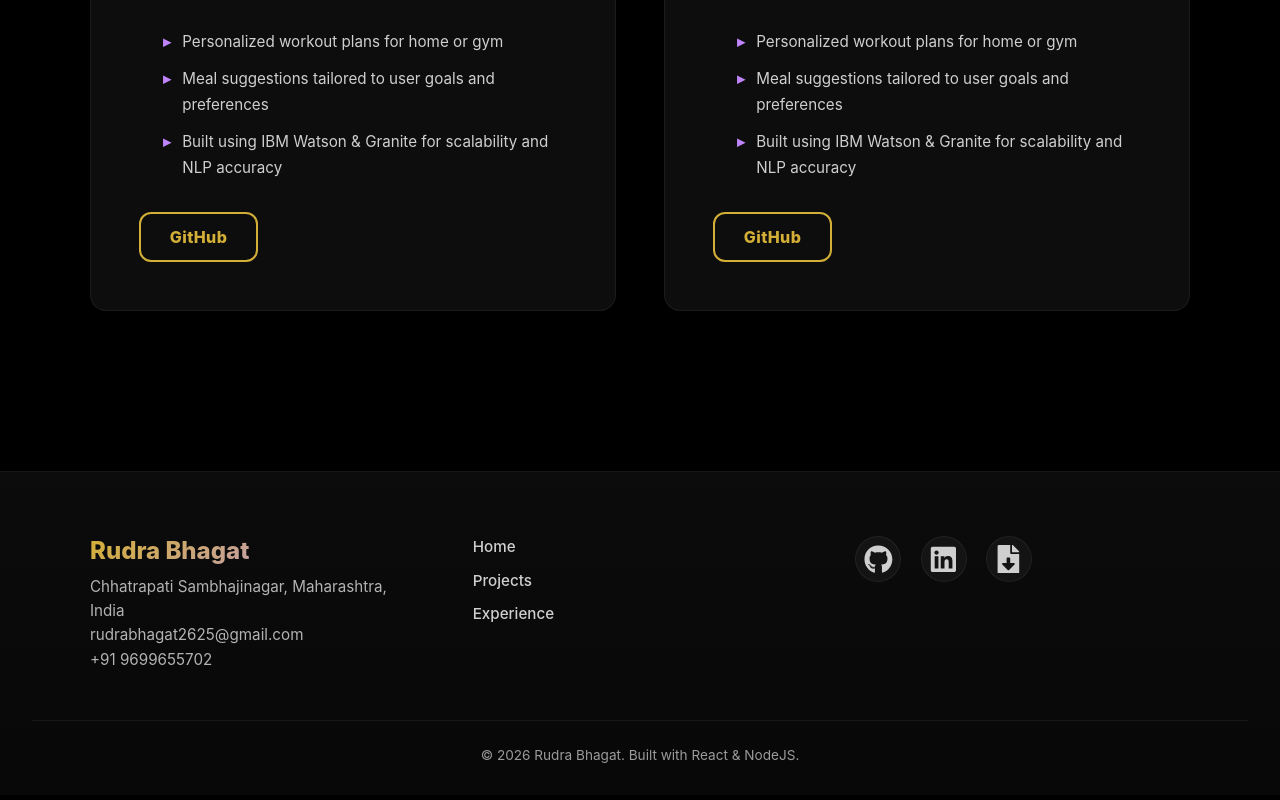
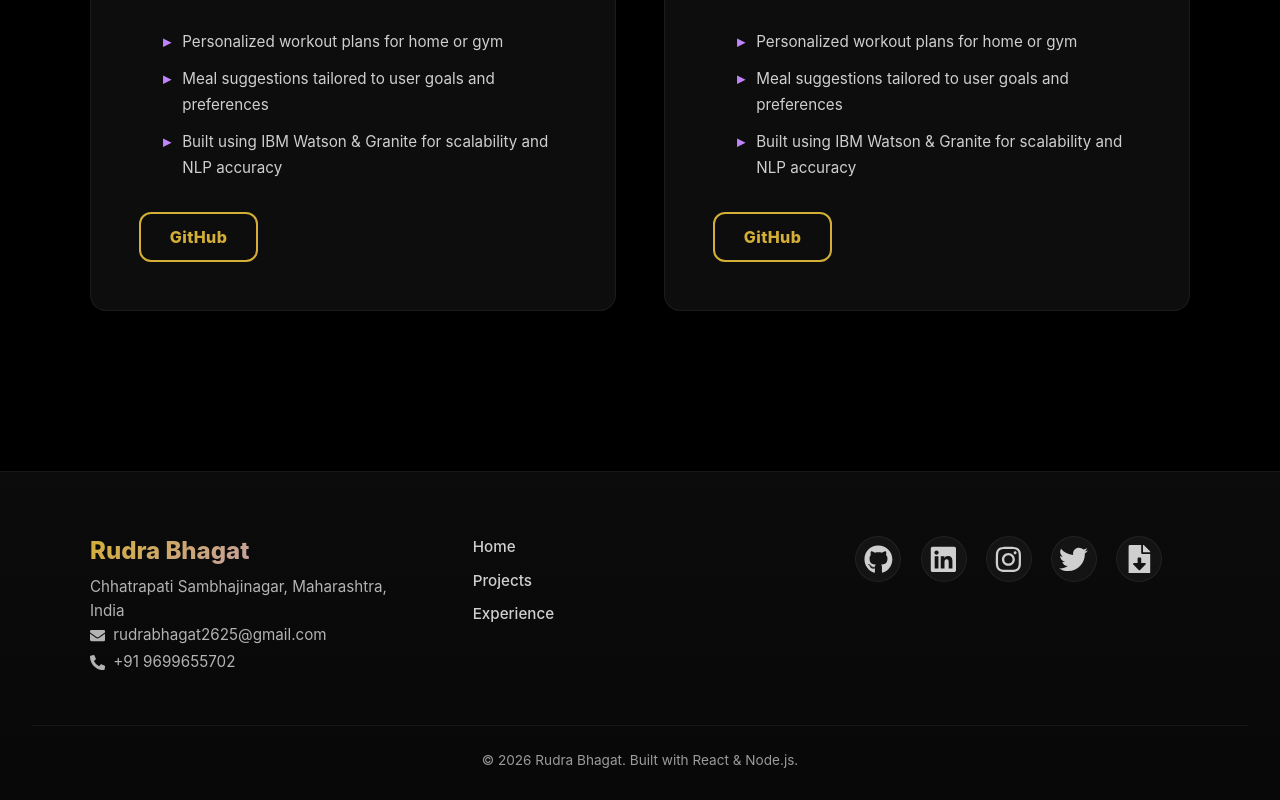
Before and after one commit to RudraBhagat/Portfolio, a React (Create React App) app in the folder frontend/: page /projects in a window 1280 px wide. Shown: the part 2069-2869 px from the top of the page. Built offline with nearby package versions, Linux system fonts and the light colour scheme.

Commit message:
Finally Completed

```diff
--- a/frontend/src/components/Footer.css
+++ b/frontend/src/components/Footer.css
@@ -68,6 +68,19 @@
   font-size: 0.95rem;
   color: #b3b3b3;
   line-height: 1.6;
+}
+
+.footer-brand a {
+  color: #b3b3b3;
+  text-decoration: none;
+  display: inline-flex;
+  align-items: center;
+  gap: 0.5rem;
+  transition: color 0.3s ease;
+}
+
+.footer-brand a:hover {
+  color: #d4af37;
 }
 
 /* =====================================
--- a/frontend/src/components/Footer.js
+++ b/frontend/src/components/Footer.js
@@ -1,5 +1,13 @@
 import React from "react";
-import { FaGithub, FaLinkedin, FaFileDownload } from "react-icons/fa";
+import {
+  FaGithub,
+  FaLinkedin,
+  FaInstagram,
+  FaTwitter,
+  FaEnvelope,
+  FaPhoneAlt,
+  FaFileDownload
+} from "react-icons/fa";
 import "./Footer.css";
 
 function Footer() {
@@ -7,12 +15,25 @@ function Footer() {
     <footer className="footer">
       <div className="footer-container">
 
-        {/* Name & Role */}
+        {/* Brand Info */}
         <div className="footer-brand">
           <h3>Rudra Bhagat</h3>
+
           <p>Chhatrapati Sambhajinagar, Maharashtra, India</p>
-          <p>rudrabhagat2625@gmail.com</p>
-          <p>+91 9699655702</p>
+
+          {/* Email */}
+          <p>
+            <a href="mailto:rudrabhagat2625@gmail.com">
+              <FaEnvelope /> rudrabhagat2625@gmail.com
+            </a>
+          </p>
+
+          {/* Phone */}
+          <p>
+            <a href="tel:+919699655702">
+              <FaPhoneAlt /> +91 9699655702
+            </a>
+          </p>
         </div>
 
         {/* Quick Links */}
@@ -24,6 +45,7 @@ function Footer() {
 
         {/* Social Icons */}
         <div className="footer-socials">
+
           <a
             href="https://github.com/RudraBhagat"
             target="_blank"
@@ -43,6 +65,24 @@ function Footer() {
           </a>
 
           <a
+            href="https://instagram.com/your_instagram_username"
+            target="_blank"
+            rel="noopener noreferrer"
+            aria-label="Instagram"
+          >
+            <FaInstagram />
+          </a>
+
+          <a
+            href="https://twitter.com/your_twitter_username"
+            target="_blank"
+            rel="noopener noreferrer"
+            aria-label="Twitter"
+          >
+            <FaTwitter />
+          </a>
+
+          <a
             href="/resume/Rudra_Bhagat_Resume.pdf"
             target="_blank"
             aria-label="Resume"
@@ -52,9 +92,9 @@ function Footer() {
         </div>
       </div>
 
-      {/* Bottom line */}
+      {/* Bottom Line */}
       <div className="footer-bottom">
-        © 2026 Rudra Bhagat. Built with React & NodeJS.
+        © 2026 Rudra Bhagat. Built with React & Node.js.
       </div>
     </footer>
   );
--- a/frontend/src/pages/Home.css
+++ b/frontend/src/pages/Home.css
@@ -42,6 +42,17 @@
   grid-template-columns: 1.2fr 1fr;
   align-items: center;
   gap: 3rem;
+}
+
+.cursor {
+  margin-left: 4px;
+  animation: blink 1s infinite;
+  font-weight: 700;
+}
+
+@keyframes blink {
+  0%, 50%, 100% { opacity: 1; }
+  25%, 75% { opacity: 0; }
 }
 
 /* Image container */
--- a/frontend/src/pages/Home.js
+++ b/frontend/src/pages/Home.js
@@ -1,10 +1,55 @@
-import React from 'react';
+import React, { useEffect, useState } from 'react';
 import './Home.css';
 
 function Home() {
+
+  /* =============================
+     TYPEWRITER EFFECT
+     ============================= */
+
+  const roles = [
+    "Data Scientist",
+    "ML Engineer",
+    "AI Enthusiast",
+    "Tech & Gadget Enthusiast"
+  ];
+
+  const [text, setText] = useState("");
+  const [roleIndex, setRoleIndex] = useState(0);
+  const [charIndex, setCharIndex] = useState(0);
+  const [isDeleting, setIsDeleting] = useState(false);
+
+  useEffect(() => {
+    const currentRole = roles[roleIndex];
+    const speed = isDeleting ? 60 : 120;
+
+    const timeout = setTimeout(() => {
+      if (!isDeleting && charIndex < currentRole.length) {
+        setText(currentRole.substring(0, charIndex + 1));
+        setCharIndex(charIndex + 1);
+      }
+      else if (isDeleting && charIndex > 0) {
+        setText(currentRole.substring(0, charIndex - 1));
+        setCharIndex(charIndex - 1);
+      }
+      else if (!isDeleting && charIndex === currentRole.length) {
+        setTimeout(() => setIsDeleting(true), 1200);
+      }
+      else if (isDeleting && charIndex === 0) {
+        setIsDeleting(false);
+        setRoleIndex((roleIndex + 1) % roles.length);
+      }
+    }, speed);
+
+    return () => clearTimeout(timeout);
+  }, [charIndex, isDeleting, roleIndex]);
+
   return (
     <section className="home">
-    {/* Hero Section */}
+
+      {/* =============================
+          HERO SECTION
+          ============================= */}
       <div className="hero">
         <div className="hero-inner">
 
@@ -13,7 +58,13 @@ function Home() {
             <h1 className="hero-title">
               <span className="accent-text">Rudra Bhagat</span>
             </h1>
-        <p className="hero-subtitle">Data Scientist | ML Engineer | AI Enthusiast</p>
+
+            {/* TYPEWRITER SUBTITLE */}
+            <p className="hero-subtitle">
+              {text}
+              <span className="cursor">|</span>
+            </p>
+
             <p className="hero-description">
               I build data-driven solutions using Machine Learning and Deep Learning.
             </p>
@@ -26,6 +77,7 @@ function Home() {
               <a
                 href="/resume/Rudra_Bhagat_Resume.pdf"
                 target="_blank"
+                rel="noopener noreferrer"
                 className="btn btn-secondary"
               >
                 Download Resume
@@ -35,75 +87,90 @@ function Home() {
 
           {/* Right Image */}
           <div className="hero-image">
-          <img src={require('D:\\Portfolio\\frontend\\src\\assets\\comment-devenir-intelligent-e1639848607825.jpg')} alt="AI Brain" />
+            <img
+              src={require('../assets/comment-devenir-intelligent-e1639848607825.jpg')}
+              alt="AI Brain"
+            />
           </div>
+
         </div>
       </div>
 
-
-      {/* About Me */}
+      {/* =============================
+          ABOUT ME
+          ============================= */}
       <div className="about">
         <div className="section-header">
           <div className="header-line"></div>
           <h3>About Me</h3>
           <div className="header-line"></div>
         </div>
+
         <p className="about-text">
-           I am a final year engineering student specializing in Data Science and Machine Learning. With a strong foundation in programming, statistics, data analysis and machine learning,  I have completed several projects that demonstrate my ability to build and deploy machine learning models.
+          I am a final year engineering student specializing in Data Science and Machine Learning.
+          I have hands-on experience building end-to-end ML solutions including data preprocessing,
+          feature engineering, model training, evaluation, and deployment.
 
-            I have hands-on experience in building end-to-end machine learning projects, including data preprocessing, feature engineering, model selection, evaluation, and deployment. I have worked with tools and frameworks such as Python, Pandas, NumPy, Scikit-learn, TensorFlow, and PyTorch, and I am comfortable deploying models using Flask and related technologies. I continuously explore new techniques in machine learning and deep learning to strengthen my problem-solving capabilities.
-
-            My goal is to grow as a data science professional by contributing to impactful projects while constantly upgrading my technical and analytical skills. I am particularly interested in areas such as predictive modeling, deep learning, and data-driven decision-making. I believe in writing clean, efficient code and following best practices to build scalable and reliable data solutions.
+          I actively explore emerging AI technologies and enjoy experimenting with new tech gadgets
+          that enhance productivity and innovation. My goal is to grow as a data science professional
+          by contributing to impactful, real-world projects.
         </p>
       </div>
 
-      {/* Skills */}
+      {/* =============================
+          SKILLS
+          ============================= */}
       <div className="skills">
         <div className="section-header">
           <div className="header-line"></div>
           <h3>Key Skills & Expertise</h3>
           <div className="header-line"></div>
         </div>
+
         <div className="skills-grid">
           <div className="skill-card">
             <h4>Programming</h4>
             <p>Python, SQL, HTML, CSS, JavaScript</p>
           </div>
+
           <div className="skill-card">
-            <h4>ML/DL Frameworks</h4>
+            <h4>ML / DL</h4>
             <p>Scikit-learn, TensorFlow, PyTorch, OpenCV</p>
           </div>
+
           <div className="skill-card">
-            <h4>Data Processing</h4>
-            <p>Pandas, NumPy, Matplotlib, Seaborn, Exploratory Data Analysis</p>
+            <h4>Data Analysis</h4>
+            <p>Pandas, NumPy, EDA, Visualization</p>
           </div>
+
           <div className="skill-card">
-            <h4>Tools & Platforms</h4>
-            <p>Flask, Git, MySQL, Power BI, Excel, Jupyter Notebook</p>
-          </div>
-          <div className="skill-card">
-            <h4>Machine Learning</h4>
-            <p>Regression, Classification, Clustering, Neural Networks</p>
+            <h4>Tools</h4>
+            <p>Flask, Git, MySQL, Power BI, Excel</p>
           </div>
         </div>
       </div>
 
-      {/* Highlights */}
+      {/* =============================
+          HIGHLIGHTS
+          ============================= */}
       <div className="highlights">
         <div className="section-header">
           <div className="header-line"></div>
           <h3>Key Achievements</h3>
           <div className="header-line"></div>
         </div>
+
         <div className="highlights-grid">
           <div className="highlight-card">
             <div className="highlight-number">5+</div>
             <p>ML Projects Completed</p>
           </div>
+
           <div className="highlight-card">
             <div className="highlight-number">4+</div>
-            <p>Models Deployed & Tested</p>
+            <p>Models Deployed</p>
           </div>
+
           <div className="highlight-card">
             <div className="highlight-number">∞</div>
             <p>Passion for Learning</p>
@@ -111,24 +178,29 @@ function Home() {
         </div>
       </div>
 
-      {/* Quick Navigation */}
+      {/* =============================
+          QUICK NAV
+          ============================= */}
       <div className="quick-nav">
         <div className="section-header">
           <div className="header-line"></div>
           <h3>Let's Connect</h3>
           <div className="header-line"></div>
         </div>
+
         <div className="nav-links">
           <a href="/projects" className="nav-link">
             <span className="link-icon">→</span>
             <span>Explore My Projects</span>
           </a>
+
           <a href="/experience" className="nav-link">
             <span className="link-icon">→</span>
             <span>My Experience</span>
           </a>
         </div>
       </div>
+
     </section>
   );
 }
```
Lines whose indentation alone changed are shown as unchanged.
